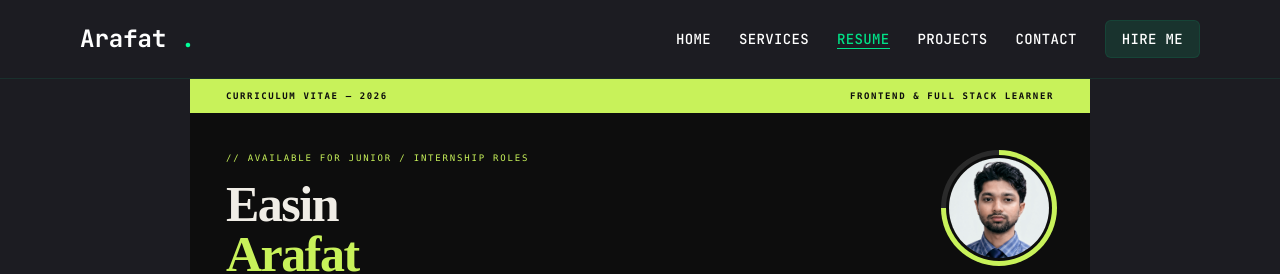
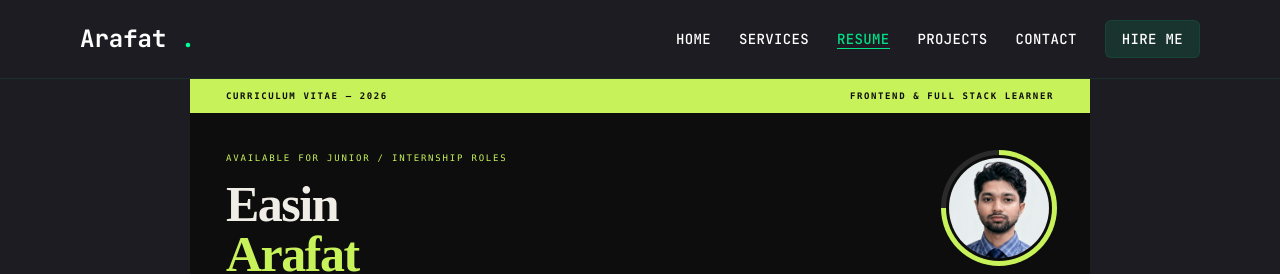
Before and after one commit to arafatgw5-cpu/Arafat-Nexus-2, a Next.js app: page /resume in a window 1280 px wide. Shown: the top 274 px of the page. Built offline with nearby package versions, Linux system fonts and the light colour scheme.

Commit message:
Fix resume JSX comment text

```diff
--- a/src/app/resume/page.jsx
+++ b/src/app/resume/page.jsx
@@ -116,7 +116,7 @@ export default function EasinArafatCV() {
       <section className="flex items-start justify-between gap-6 border-b border-[#222] px-9 py-9 max-md:px-6 max-sm:flex-col-reverse max-sm:px-5 max-sm:py-6">
         <div className="min-w-0 flex-1">
           <p className="mb-3 font-mono text-[9px] uppercase tracking-[0.2em] text-[#c8f25a]">
-            // Available for junior / internship roles
+            {"Available for junior / internship roles"}
           </p>
 
           <h1 className="mb-2 text-[50px] font-bold leading-none tracking-[-0.03em] text-[#f0ede6] max-md:text-[42px] max-sm:text-[38px] max-[420px]:text-[32px]">
@@ -179,7 +179,9 @@ export default function EasinArafatCV() {
               <a
                 href={link}
                 target={link.startsWith("http") ? "_blank" : undefined}
-                rel={link.startsWith("http") ? "noopener noreferrer" : undefined}
+                rel={
+                  link.startsWith("http") ? "noopener noreferrer" : undefined
+                }
                 className="break-words text-[10.5px] font-medium text-[#f0ede6] no-underline hover:text-[#c8f25a]"
               >
                 {val}
@@ -349,7 +351,10 @@ export default function EasinArafatCV() {
               ["English", "Professional"],
               ["Hindi", "Professional"],
             ].map(([lang, level]) => (
-              <div key={lang} className="mb-1.5 flex items-center justify-between">
+              <div
+                key={lang}
+                className="mb-1.5 flex items-center justify-between"
+              >
                 <span className="text-[11px] text-[#888]">{lang}</span>
                 <span className="font-mono text-[7.5px] text-[#c8f25a]">
                   {level}
```
Also changed, not shown: 1 other file (tests, documents, lock files or other folders).
